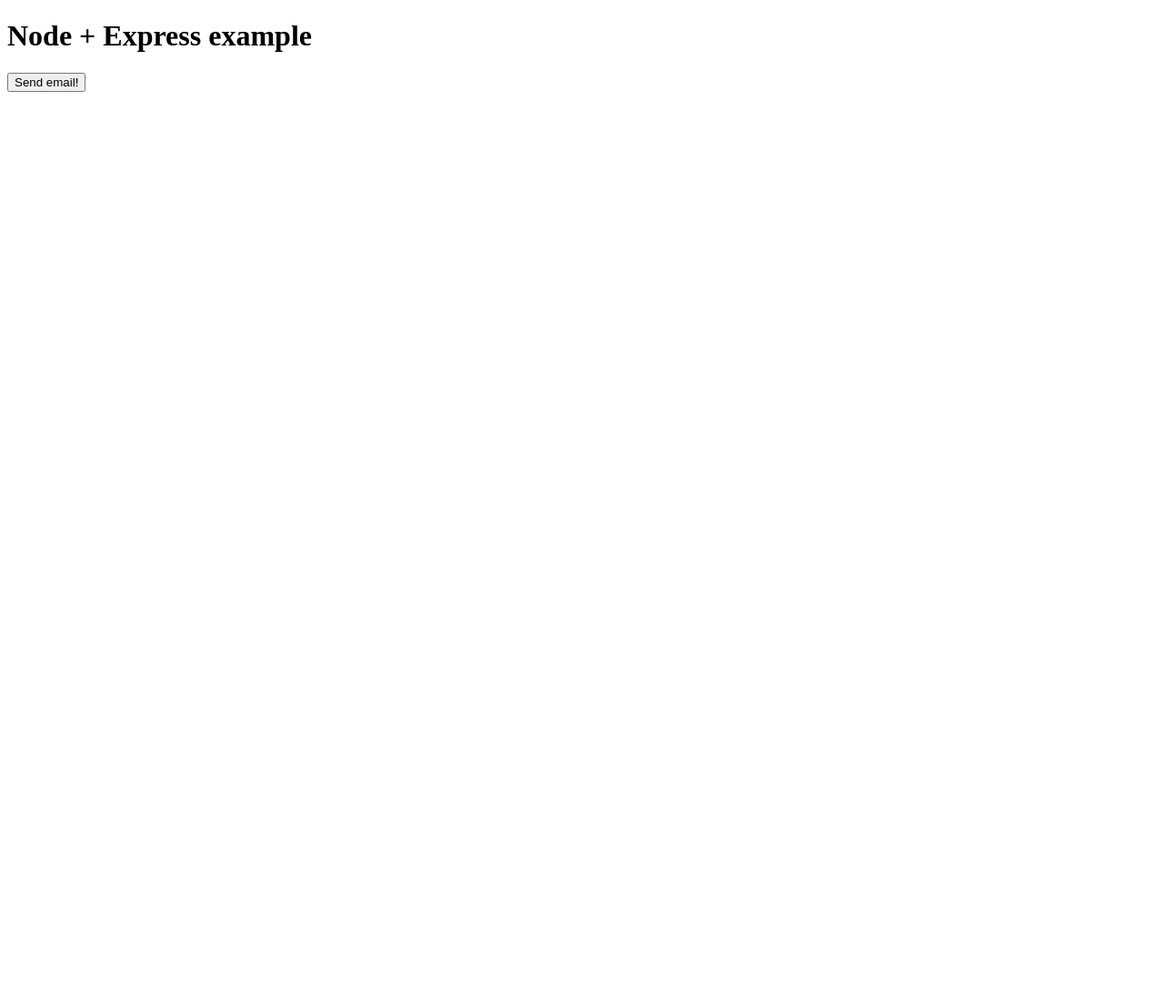
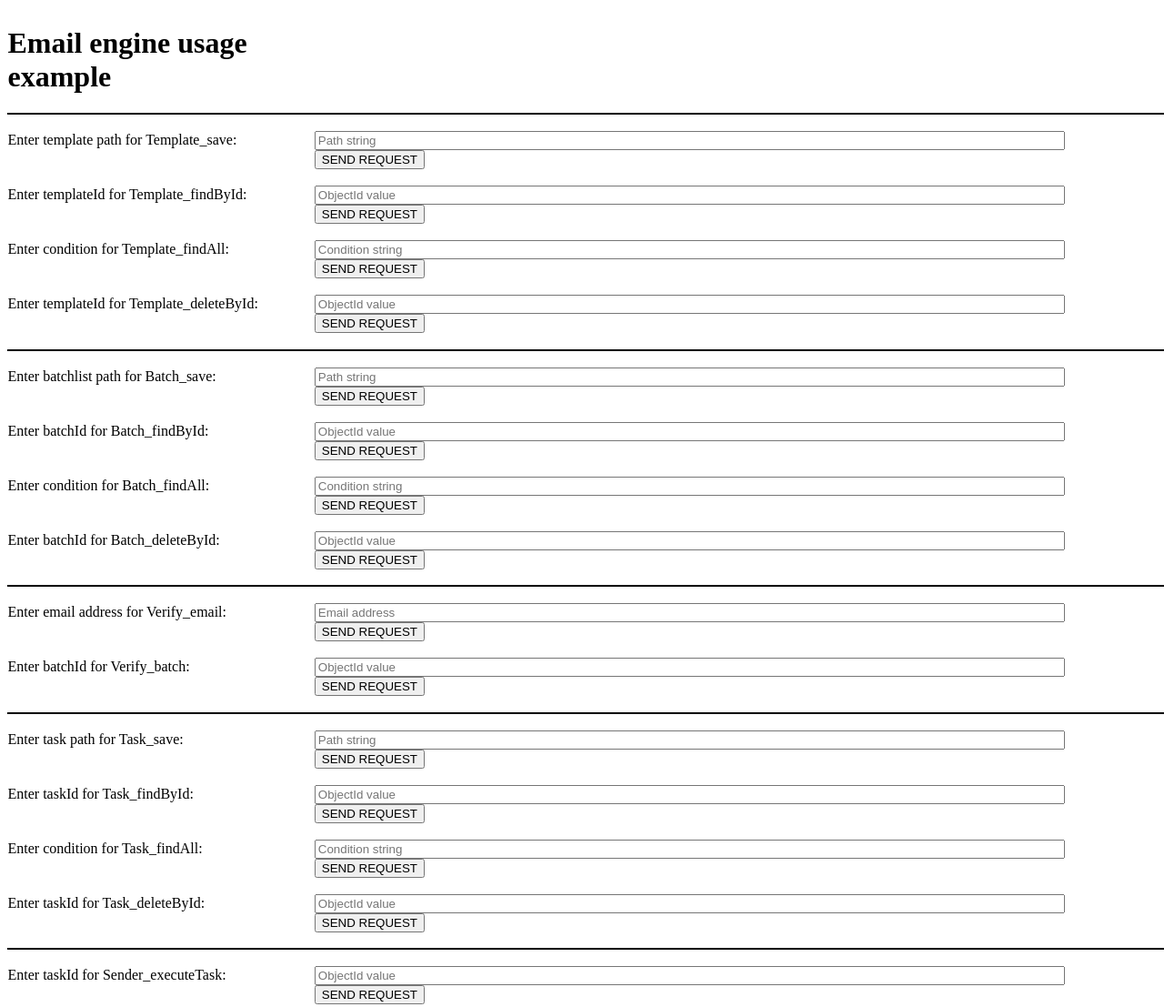
Before and after one commit to PaulStighi/easymail, a website: page public/index.html in a window 1280 px wide. Shown: the top 1107 px of the page at 91% size. Before the commit the page ends 800 px from the top, so only its background shows below. Drawn offline with Linux system fonts and the light colour scheme.

Commit message:
Email engine usage example frontend

```diff
--- a/public/client.js
+++ b/public/client.js
@@ -1,18 +1,28 @@
-console.log('Client running');
+// console.log('Client running');
 
-const button = document.getElementById('myButton');
-button.addEventListener('click', function (e) {
-  console.log('button was clicked');
+// const button = document.getElementById('myButton');
 
-  fetch('/sender', { method: 'POST' })
-    .then(function (response) {
-      if (response.ok) {
-        console.log('Click was recorded');
-        return;
-      }
-      throw new Error('Send failed.');
-    })
-    .catch(function (error) {
-      console.log(error);
-    });
-});
+// button.addEventListener('click', function (e) {
+//   console.log('button was clicked');
+
+//   let url = new URL('http://localhost:3000/verify/batch');
+
+//   url.searchParams.append('batchId', '62a271c91733c94a2e390d9f');
+
+//   fetch(url, {
+//     method: 'GET',
+//     headers: {
+//       'Content-Type': 'application/json'
+//     }
+//   })
+//     .then(function (response) {
+//       if (response.ok) {
+//         console.log('Click was recorded');
+//         return;
+//       }
+//       throw new Error('Send failed.');
+//     })
+//     .catch(function (error) {
+//       console.log(error);
+//     });
+// });
--- a/public/index.html
+++ b/public/index.html
@@ -6,9 +6,180 @@
   <title>Mock-up presentation mail-pug-inator</title>
 </head>
 
+<style>
+  body {
+    display: table;
+    border-collapse: collapse;
+    width: 100%;
+  }
+
+  hr {
+    height: 0px;
+    display: table-row;
+    border-bottom: 2pt solid black;
+  }
+
+  form {
+    display: table-row;
+  }
+
+  label {
+    display: table-cell;
+    margin-left: 10px;
+    margin-right: 10px;
+  }
+
+  input {
+    display: table-cell;
+    margin-left: 10px;
+    margin-right: 10px;
+  }
+</style>
+
 <body>
-  <h1>Node + Express example</h1>
-  <button id="myButton">Send email!</button>
+  <h1>Email engine usage example</h1>
+
+  <!--                            TEMPLATER                            -->
+
+  <hr><br>
+
+  <form action="/templater/save" method="POST">
+    <label for="path">Enter template path for Template_save: </label>
+    <input id="path" type="text" size="100" name="path" placeholder="Path string">
+    <input type="submit" value="SEND REQUEST">
+  </form>
+
+  <br>
+
+  <form action="/templater/findById" method="GET">
+    <label for="templateId">Enter templateId for Template_findById: </label>
+    <input id="templateId" type="text" size="100" name="templateId" placeholder="ObjectId value">
+    <input type="submit" value="SEND REQUEST">
+  </form>
+
+  <br>
+
+  <form action="/templater/read" method="GET">
+    <label for="condition">Enter condition for Template_findAll: </label>
+    <input id="condition" type="text" size="100" name="condition" placeholder="Condition string">
+    <input type="submit" value="SEND REQUEST">
+  </form>
+
+  <br>
+
+  <form action="/templater/deleteById" method="POST">
+    <label for="templateId">Enter templateId for Template_deleteById: </label>
+    <input id="templateId" type="text" size="100" name="templateId" placeholder="ObjectId value">
+    <input type="submit" value="SEND REQUEST">
+  </form>
+
+  <br>
+
+  <!--                            BATCH                            -->
+
+  <hr><br>
+
+  <form action="/batch/save" method="POST">
+    <label for="path">Enter batchlist path for Batch_save: </label>
+    <input id="path" type="text" size="100" name="path" placeholder="Path string">
+    <input type="submit" value="SEND REQUEST">
+  </form>
+
+  <br>
+
+  <form action="/batch/findById" method="GET">
+    <label for="batchId">Enter batchId for Batch_findById: </label>
+    <input id="batchId" type="text" size="100" name="batchId" placeholder="ObjectId value">
+    <input type="submit" value="SEND REQUEST">
+  </form>
+
+  <br>
+
+  <form action="/batch/read" method="GET">
+    <label for="condition">Enter condition for Batch_findAll: </label>
+    <input id="condition" type="text" size="100" name="condition" placeholder="Condition string">
+    <input type="submit" value="SEND REQUEST">
+  </form>
+
+  <br>
+
+  <form action="/batch/deleteById" method="POST">
+    <label for="batchId">Enter batchId for Batch_deleteById: </label>
+    <input id="batchId" type="text" size="100" name="batchId" placeholder="ObjectId value">
+    <input type="submit" value="SEND REQUEST">
+  </form>
+
+  <br>
+
+  <!--                            VERIFY                            -->
+
+  <hr><br>
+
+  <form action="/verify/email" method="GET">
+    <label for="email">Enter email address for Verify_email: </label>
+    <input id="email" type="text" size="100" name="email" placeholder="Email address">
+    <input type="submit" value="SEND REQUEST">
+  </form>
+
+  <br>
+
+  <form action="/verify/batch" method="GET">
+    <label for="batchId">Enter batchId for Verify_batch: </label>
+    <input id="batchId" type="text" size="100" name="batchId" placeholder="ObjectId value">
+    <input type="submit" value="SEND REQUEST">
+  </form>
+
+  <br>
+
+  <!--                            TASK                            -->
+
+  <hr><br>
+
+  <form action="/task/save" method="POST">
+    <label for="path">Enter task path for Task_save: </label>
+    <input id="path" type="text" size="100" name="path" placeholder="Path string">
+    <input type="submit" value="SEND REQUEST">
+  </form>
+
+  <br>
+
+  <form action="/task/findById" method="GET">
+    <label for="taskId">Enter taskId for Task_findById: </label>
+    <input id="taskId" type="text" size="100" name="taskId" placeholder="ObjectId value">
+    <input type="submit" value="SEND REQUEST">
+  </form>
+
+  <br>
+
+  <form action="/task/read" method="GET">
+    <label for="condition">Enter condition for Task_findAll: </label>
+    <input id="condition" type="text" size="100" name="condition" placeholder="Condition string">
+    <input type="submit" value="SEND REQUEST">
+  </form>
+
+  <br>
+
+  <form action="/task/deleteById" method="POST">
+    <label for="taskId">Enter taskId for Task_deleteById: </label>
+    <input id="taskId" type="text" size="100" name="taskId" placeholder="ObjectId value">
+    <input type="submit" value="SEND REQUEST">
+  </form>
+
+  <br>
+
+  <!--                            SENDER                            -->
+
+  <hr><br>
+
+  <form action="/sender/executeTask" method="POST">
+    <label for="taskId">Enter taskId for Sender_executeTask: </label>
+    <input id="taskId" type="text" size="100" name="taskId" placeholder="ObjectId value">
+    <input type="submit" value="SEND REQUEST">
+  </form>
+
+  <br>
+  <hr>
+
 </body>
 <script src="client.js"></script>
 
--- a/routes/Sender.js
+++ b/routes/Sender.js
@@ -15,7 +15,7 @@
 router.post('/executeTask', async function (req, res) {
     console.log('[' + new Date().toLocaleString() + '] Task in execution...');
 
-    const task = await Task.findById(req.body.id).exec();
+    const task = await Task.findById(req.body.taskId).exec();
     const batchlist = _.get(await Batchlist.findById(_.get(task, 'batchlistId')).exec(), 'to');
 
     _.forEach(batchlist, (target) => {
--- a/routes/Verify.js
+++ b/routes/Verify.js
@@ -11,7 +11,7 @@
 router.get('/email', async function (req, res) {
     console.log('[' + new Date().toLocaleString() + '] Email address in validation...');
 
-    if(await verifyEmail.verifyEmail(_.get(req.body, 'email'))) {
+    if (await verifyEmail.verifyEmail(req.query.email)) {
         res.status(200).json({ 'success': true, 'message': 'Address is valid' });
     }
     else {
@@ -22,11 +22,11 @@
 router.get('/batch', async function (req, res) {
     console.log('[' + new Date().toLocaleString() + '] Batch email address in validation...');
 
-    const batchlist = _.get(await Batchlist.findById(req.body.batchId).exec(), 'to');
+    const batchlist = _.get(await Batchlist.findById(req.query.batchId).exec(), 'to');
     let results = [];
 
     for (const email of batchlist) {
-        if(await verifyEmail.verifyEmail(email)) {
+        if (await verifyEmail.verifyEmail(email)) {
             results.push(
                 {
                     'address': email,
--- a/server.js
+++ b/server.js
@@ -17,6 +17,8 @@
 
 app.use(express.json());
 app.set('view engine', 'pug');
+app.set('json spaces', 2);
+app.use(express.urlencoded({ extended: false }));
 
 app.get('/', (req, res) => {
     res.sendFile(__dirname + 'index.html');
```
Also changed, not shown: routes/Batch.js (+6 -6 lines), routes/Task.js (+8 -13 lines), routes/Templater.js (+8 -10 lines), models/TempAddress.js (deleted).
